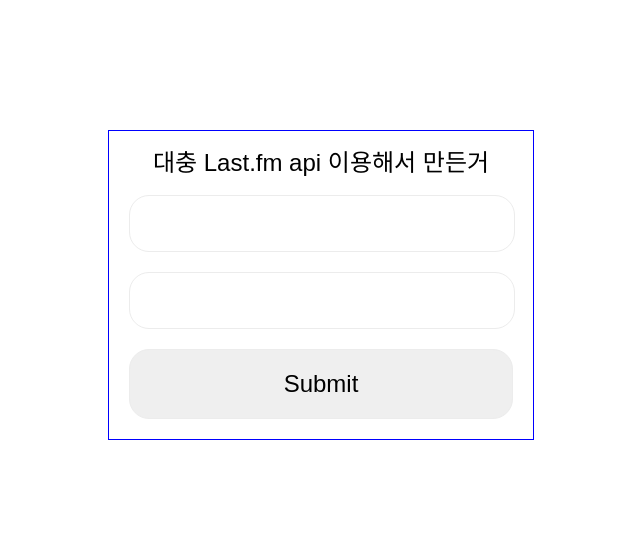
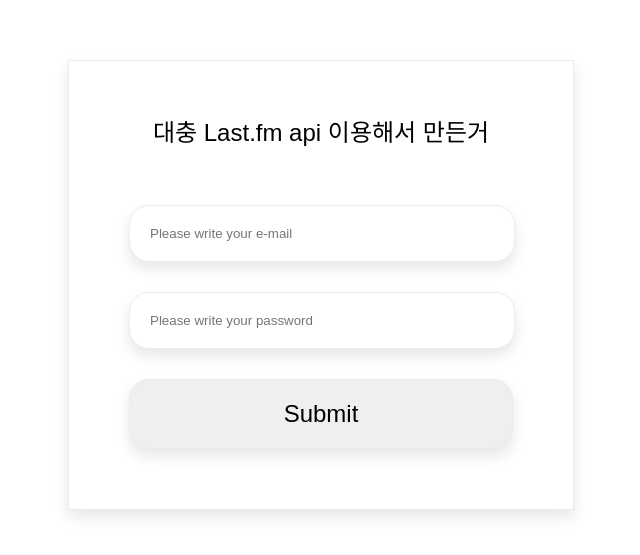
Before and after one commit to pleasemrlostman/music-search-app, a React (Create React App) app: page /#/ in a window 1280 px wide. Shown: the part 115-670 px from the top of the page, without its empty margins (319-959 px from the left). Built offline with nearby package versions, Linux system fonts and the light colour scheme.

Commit message:
scss 변경

```diff
--- a/src/routes/Auth/Auth.js
+++ b/src/routes/Auth/Auth.js
@@ -29,6 +29,7 @@
                         type="email"
                         name="email"
                         value={emailValue}
+                        placeholder="Please write your e-mail"
                         onChange={onChange}
                     />
                     <input
@@ -36,6 +37,7 @@
                         type="password"
                         name="password"
                         value={passwordlValue}
+                        placeholder="Please write your password"
                         onChange={onChange}
                     />
                     <input
--- a/src/routes/Auth/Auth.scss
+++ b/src/routes/Auth/Auth.scss
@@ -5,21 +5,23 @@
     align-items: center;
     justify-content: center;
     .auth-inner {
-        border: 1px solid blue;
+        border: 1px solid #ececec;
+        box-shadow: 0 7px 14px 0 rgba(8, 15, 52, 0.1);
         width: 30%;
-        padding: 20px;
+        padding: 60px;
         .auth-title {
             text-align: center;
-            margin-bottom: 20px;
+            margin-bottom: 60px;
             font-size: 24px;
         }
         .auth-form {
             .auth-input {
                 border: 1px solid #ececec;
+                box-shadow: 0 7px 14px 0 rgba(8, 15, 52, 0.1);
                 width: 100%;
                 padding: 20px;
                 border-radius: 20px;
-                margin-bottom: 20px;
+                margin-bottom: 30px;
                 &.auth-email--write {
                     width: calc(100% - 40px);
                 }
```
